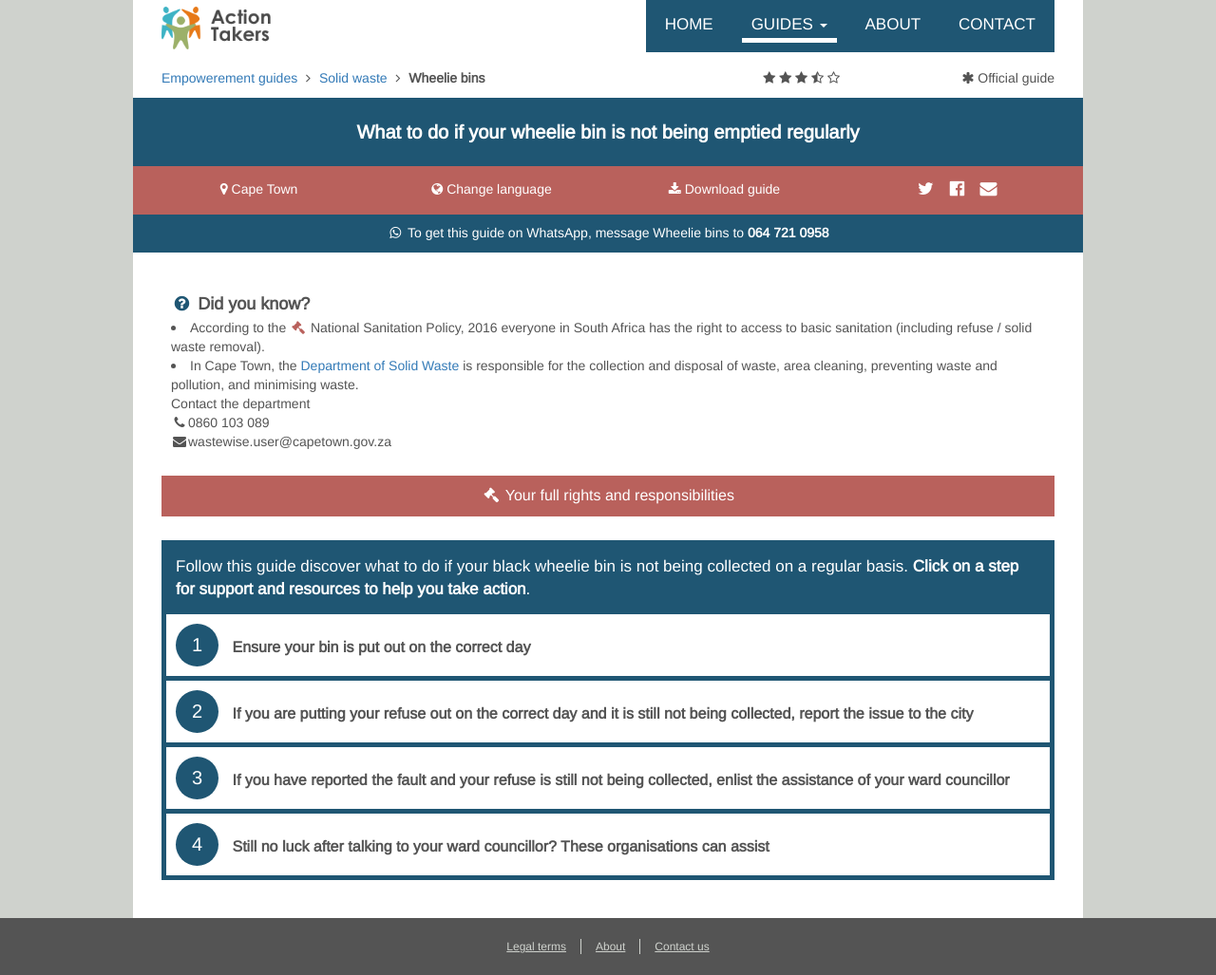
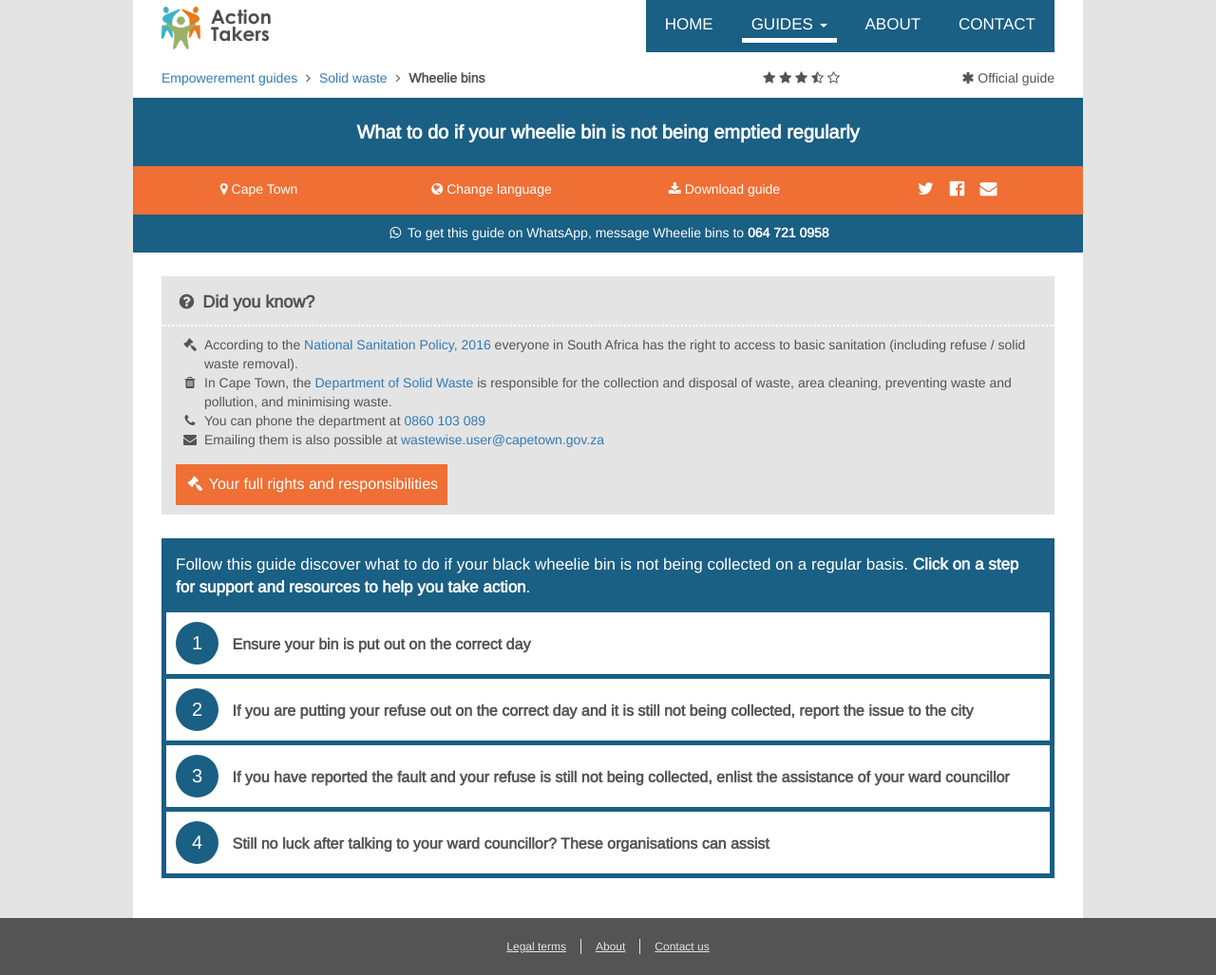
Before and after one commit to OpenUpSA/action-takers, a Jekyll site: the page built from _guides/wheelie-bins.md, in a window 1280 px wide and 1027 px high. Shown: the whole window at 95% size. Built offline with Jekyll 4.4.1, drawn with Linux system fonts in a browser that asks for light colours; nearby versions of some CDN libraries.

Commit message:
wheelie bin layout

```diff
--- a/_guides/wheelie-bins.md
+++ b/_guides/wheelie-bins.md
@@ -4,7 +4,7 @@
 title: What to do if your wheelie bin is not being emptied regularly
 description: A description about solid waste
 name: wheelie-bins
-did-you-know: <li>According to the <a class="act" target="_blank" href="http://www.dwa.gov.za/Documents/sanitation/17005SC_POLICY_National%20Sanitation%20Policy%202016%20FINAL310117.pdf"> <i class="fa fa-fw fa-gavel" aria-hidden="true"></i> National Sanitation Policy, 2016</a> everyone in South Africa has the right to access to basic sanitation (including refuse / solid waste removal).</li> <li>In Cape Town, the <a href="http://www.capetown.gov.za/Departments/Solid%20Waste%20Management%20Department" target=_blank>Department of Solid Waste</a> is responsible for the collection and disposal of waste, area cleaning, preventing waste and pollution, and minimising waste.<br> Contact the department <br><i class="fa fa-fw fa-phone" aria-hidden="true"></i>0860 103 089 <br><i class="fa fa-fw fa-envelope" aria-hidden="true"></i>wastewise.user@capetown.gov.za</li>
+did-you-know: <ul class="fa-ul"><li><i class="fa-li fa fa-gavel" aria-hidden="true"></i> According to the <a target="_blank" href="http://www.dwa.gov.za/Documents/sanitation/17005SC_POLICY_National%20Sanitation%20Policy%202016%20FINAL310117.pdf"> National Sanitation Policy, 2016</a> everyone in South Africa has the right to access to basic sanitation (including refuse / solid waste removal).</li><li><i class="fa-li fa fa-trash" aria-hidden="true"></i> In Cape Town, the <a href="http://www.capetown.gov.za/Departments/Solid%20Waste%20Management%20Department" target=_blank>Department of Solid Waste</a> is responsible for the collection and disposal of waste, area cleaning, preventing waste and pollution, and minimising waste.<li><i class="fa-li fa fa-phone" aria-hidden="true"></i> You can phone the department at <a href="tel:0860103089">0860 103 089</a></li><li><i class="fa-li fa fa-envelope" aria-hidden="true"></i>Emailing them is also possible at <a href="mailto:wastewise.user@capetown.gov.za">wastewise.user@capetown.gov.za</a></li></ul>
 ---
 <div class="guide">
   <div class="description">Follow this guide discover what to do if your black wheelie bin is not being collected on a regular basis. <b>Click on a step for support and resources to help you take action</b>.</div>
--- a/_layouts/guide.html
+++ b/_layouts/guide.html
@@ -48,12 +48,15 @@
 
   <div class="hidden-print">
     <div class="did-you-know">
-      <h2 class="title"><i class="fa fa-question-circle fa-fw" aria-hidden="true"></i> Did you know?</h2>
+      <div class="title">
+        <i class="fa fa-question-circle fa-fw" aria-hidden="true"></i> Did you know?
+      </div>
+      <hr>
       <div class="content">
         {{ page.did-you-know }}
+        <a href="#" class="full-rights"><i class="fa fa-fw fa-gavel" aria-hidden="true"></i> Your full rights and responsibilities</a>
       </div>
     </div>
-    <a href="#" class="full-rights center-block"><i class="fa fa-fw fa-gavel" aria-hidden="true"></i> Your full rights and responsibilities</a>
   </div>
 
   <div class="summary hidden-print">
--- a/css/main.scss
+++ b/css/main.scss
@@ -1,24 +1,24 @@
 ---
 ---
-$green: #2e5955;
+$green: #7ac74f;
 $green-light: lighten($green, 10%);
 $green-dark: darken($green, 10%);
 $green-darker: darken($green, 20%);
 $green-darkest: darken($green, 30%);
 
-$blue: #1f5673;
+$blue: #1a5f84;
 $blue-light: lighten($blue, 10%);
 $blue-dark: darken($blue, 10%);
 $blue-darker: darken($blue, 20%);
 $blue-darkest: darken($blue, 30%);
 
-$red: #b9615c;
+$red: #ef6f34;
 $red-light: lighten($red, 10%);
 $red-dark: darken($red, 10%);
 $red-darker: darken($red, 20%);
 $red-darkest: darken($red, 30%);
 
-$light-gray: #cfd2cd;
+$light-gray: #e4e4e4;
 $dark-gray: #545454;
 
 $twitter: #17a3f2;
@@ -543,21 +543,27 @@
     }
   }
   .did-you-know {
-    padding: 25px 10px 0 10px;
+    margin-top: 25px;
+    padding: 5px 15px;
+    background-color: $light-gray;
     .title {
-      margin-bottom: 5px;
-      i {
-        color: $blue;
-      }
+      margin: 10px 0;
+      font-size: 18px;
+      font-weight: bold;
+    }
+    hr {
+      margin: 10px -15px;
+      border-top: 2px dotted #fff;
     }
   }
-  .full-rights, .btn-print {
+  .full-rights {
     background-color: $red;
     padding: 10px;
     color: #fff;
     font-size: 16px;
-    text-align: center;
-    margin-top: 25px;
+    margin-top: 5px;
+    margin-bottom: 5px;
+    display: inline-block;
     &:hover {
       text-decoration: none;
     }
@@ -654,7 +660,7 @@
   }
   > .title, .summary, .intro, .resources, .legal-info, {
     padding: 5px 15px;
-    margin-bottom: 15px;
+    margin-bottom: 10px;
     line-height: 22px;
     a {
       text-decoration: underline;
@@ -663,6 +669,7 @@
   .summary {
     background-color: $red;
     color: #fff;
+    font-size: 18px;
     ul {
       li {
         margin-bottom: 10px;
@@ -993,7 +1000,9 @@
     display: flex;
     flex-wrap: wrap;
   }
-  .intro, .summary, .resources, .legal-info {
+  .summary {
     height: calc(100% - 10px);
   }
+  .intro, .resources {
+  }
 }
```
Also changed, not shown: _wheelie-bins/1.md (+7 -9 lines), _wheelie-bins/2.md (+7 -9 lines), _wheelie-bins/3.md (+8 -8 lines).
